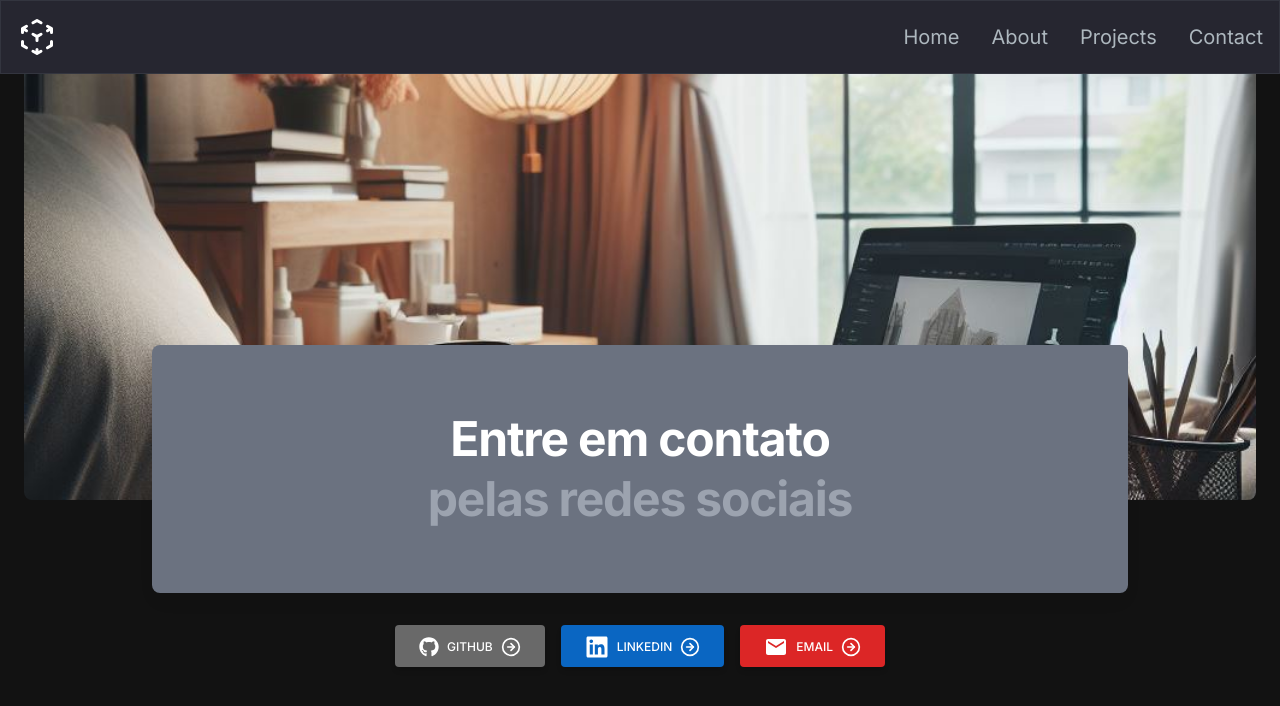
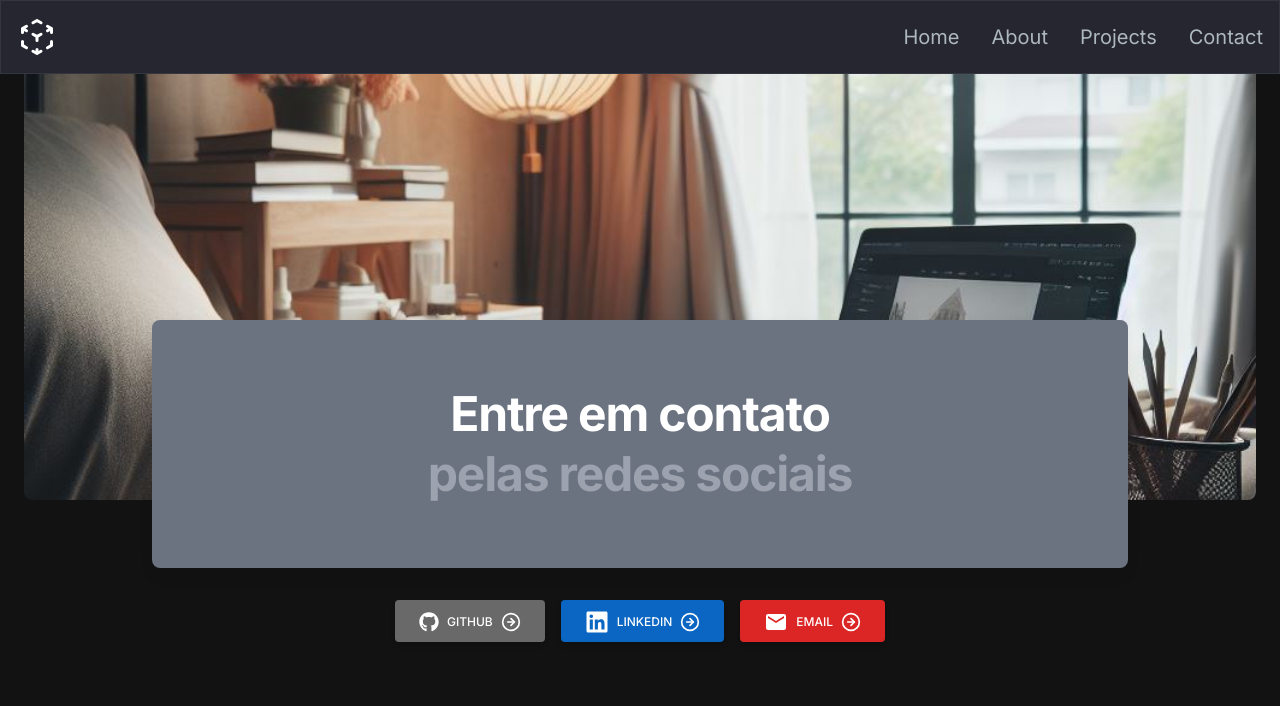
Before and after one commit to Renatofujimoto/portfolio-next, a Next.js app: page /contact in a window 1280 px wide. Shown: the top 706 px of the page. Built offline with nearby package versions, Linux system fonts and the light colour scheme.

Commit message:
fix: up the image contact page, fix about experiencie state,

```diff
--- a/app/about/page.tsx
+++ b/app/about/page.tsx
@@ -177,7 +177,7 @@ const AboutSection: React.FC = () => {
                 </TabButton>
               </div>
               <div className="mt-8">
-                {TAB_DATA2.find((t) => t.id === tab2)?.content}
+                {TAB_DATA2.find((t) => t.id === tab)?.content}
               </div>
             </div>
           </div>
--- a/app/contact/page.tsx
+++ b/app/contact/page.tsx
@@ -13,7 +13,7 @@ const EmailSection: React.FC = () => {
           <div className="relative rounded-lg overflow-hidden bg-cover bg-no-repeat bg-[50%] bg-[url('/images/background.jpeg')] h-[500px]"></div>
           <div className="container mx-auto px-6 md:px-12 xl:px-32">
             <div className="text-center">
-              <div className="mt-[-155px] block rounded-lg bg-gray-500 px-6 py-1 shadow-[0_2px_15px_-3px_rgba(0,0,0,0.07),0_10px_20px_-2px_rgba(0,0,0,0.04)] backdrop-blur-[30px] dark:bg-[hsla(0,0%,5%,0.55)] dark:shadow-black/20 md:py-16 md:px-12">
+              <div className="mt-[-180px] block rounded-lg bg-gray-500 px-6 py-1 shadow-[0_2px_15px_-3px_rgba(0,0,0,0.07),0_10px_20px_-2px_rgba(0,0,0,0.04)] backdrop-blur-[30px] dark:bg-[hsla(0,0%,5%,0.55)] dark:shadow-black/20 md:py-16 md:px-12">
                 <h2 className=" text-5xl font-bold leading-tight tracking-tight text-[#fff]">
                   Entre em contato <br />
                   <span className="text-gray-400 dark:text-primary-400">
--- a/app/projects/page.tsx
+++ b/app/projects/page.tsx
@@ -98,7 +98,7 @@ const ProjectsSection = () => {
 
   return (
     <>
-      <main className="flex h-full flex-col bg-[#262630]">
+      <main className="flex h-full flex-col bg-[#121212]">
         <section>
           <h2 className="text-center text-4xl font-bold text-white mt-4 mb-8 md:mb-12">
             My Projects
--- a/components/Home/Home.tsx
+++ b/components/Home/Home.tsx
@@ -3,8 +3,6 @@ import React from "react";
 import Image from "next/image";
 import { TypeAnimation } from "react-type-animation";
 import { motion } from "framer-motion";
-
-import Footer from "../Footer/Footer";
 
 const HomePage = () => {
   return (
```
